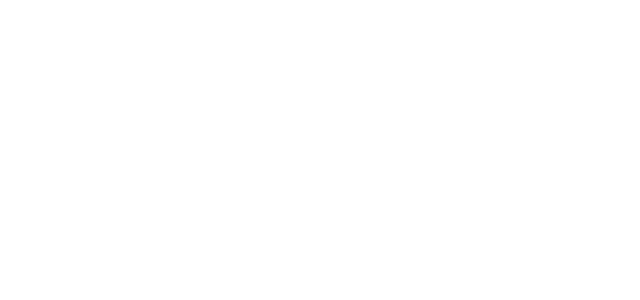
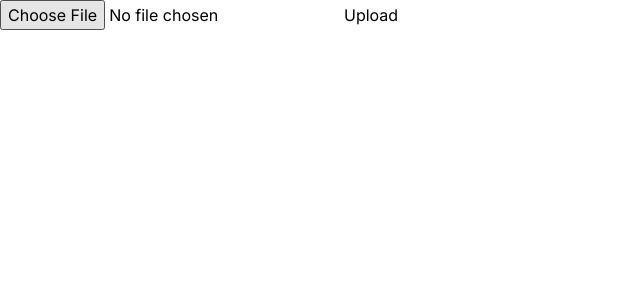
Before and after one commit to UniqVerse/UniqVerse, a Next.js app in the folder frontend/: page / in a window 1280 px wide. Shown: the top 300 px of the page, without its empty margins (0-640 px from the left). Built offline with nearby package versions, Linux system fonts and the light colour scheme.

Commit message:
uncommented the line in page.tsx

```diff
--- a/frontend/src/app/page.tsx
+++ b/frontend/src/app/page.tsx
@@ -1,10 +1,10 @@
 import Image from "next/image";
-// import { ValidateAndPublishNft } from "./components/validateAndPublishNft/ValidateAndPublishNft";
+import { ValidateAndPublishNft } from "./components/validateAndPublishNft/ValidateAndPublishNft";
 
 export default function Home() {
   return (
     <div>
-      {/* <ValidateAndPublishNft/> */}
+      <ValidateAndPublishNft/>
     </div>
   )
 }
```
